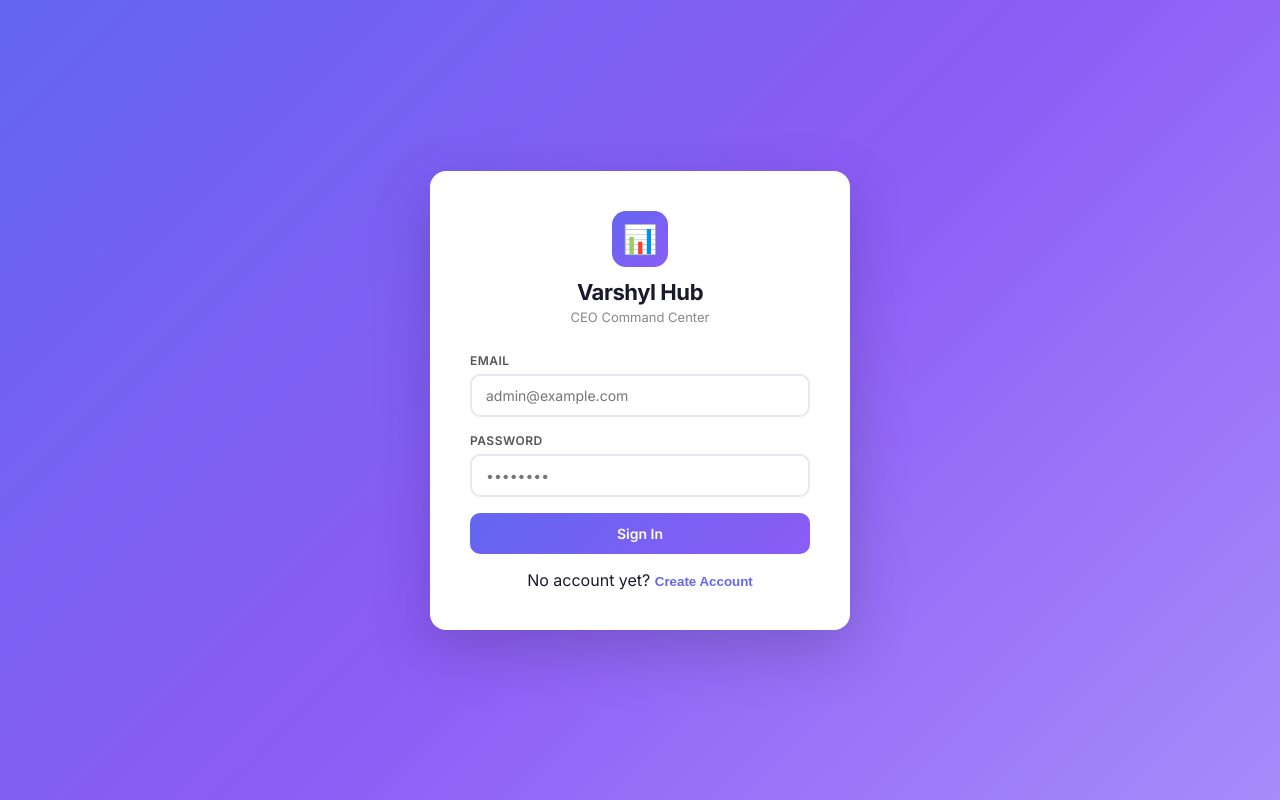
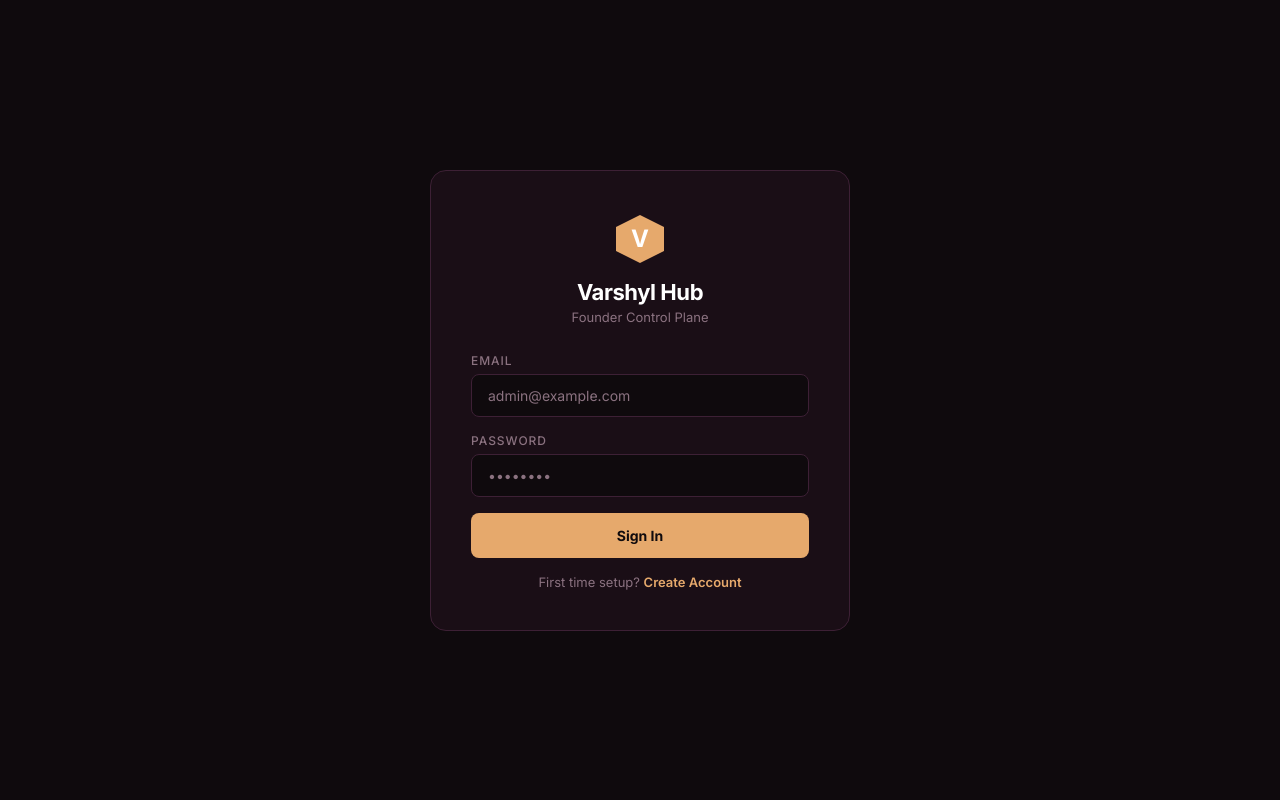
Before and after one commit to VagishKapila/varshyl-hub, a React (Vite) app in the folder client/: page / in a window 1280 px wide. Built offline with nearby package versions, Linux system fonts and the light colour scheme.

Commit message:
feat: redesign login page with Varshyl dark brand theme
Co-authored-by: Vagish Kapila <vaakapila@gmail.com>

```diff
--- a/client/src/pages/Login.jsx
+++ b/client/src/pages/Login.jsx
@@ -42,13 +42,31 @@ export const Login = ({ onSuccess }) => {
     }
   };
 
+  const getLoadingLabel = () => {
+    if (isSetup) return 'Creating account...';
+    return 'Signing in...';
+  };
+
   return (
     <div className="auth-screen">
       <div className="auth-card">
         <div className="auth-logo">
-          <div className="logo-icon">📊</div>
+          <svg className="auth-logo-mark" width="56" height="56" viewBox="0 0 56 56" aria-hidden="true">
+            <polygon points="28,4 52,16 52,40 28,52 4,40 4,16" fill="#E6A96C" />
+            <text
+              x="28"
+              y="36"
+              textAnchor="middle"
+              fill="#ffffff"
+              fontSize="24"
+              fontWeight="700"
+              fontFamily="Inter, system-ui, sans-serif"
+            >
+              V
+            </text>
+          </svg>
           <h1>Varshyl Hub</h1>
-          <p>{isSetup ? 'Create your account' : 'CEO Command Center'}</p>
+          <p>{isSetup ? 'Create your account' : 'Founder Control Plane'}</p>
         </div>
 
         {error && <div className="auth-error">{error}</div>}
@@ -92,34 +110,36 @@ export const Login = ({ onSuccess }) => {
             />
           </div>
 
-          <button type="submit" className="btn-primary" disabled={loading}>
-            {loading ? 'Loading...' : isSetup ? 'Create Account' : 'Sign In'}
+          <button type="submit" className="btn-primary auth-submit" disabled={loading}>
+            {loading ? getLoadingLabel() : isSetup ? 'Create Account' : 'Sign In'}
           </button>
         </form>
 
-        <div id="setup-note" style={{ marginTop: '16px', textAlign: 'center' }}>
+        <div className="auth-toggle-wrap">
           {isSetup ? (
             <>
               Already have an account?{' '}
               <button
+                type="button"
+                className="auth-toggle"
                 onClick={() => {
                   setIsSetup(false);
                   setError('');
                 }}
-                style={{ background: 'none', border: 'none', color: 'var(--primary)', cursor: 'pointer', fontWeight: '600' }}
               >
                 Sign In
               </button>
             </>
           ) : (
             <>
-              No account yet?{' '}
+              First time setup?{' '}
               <button
+                type="button"
+                className="auth-toggle"
                 onClick={() => {
                   setIsSetup(true);
                   setError('');
                 }}
-                style={{ background: 'none', border: 'none', color: 'var(--primary)', cursor: 'pointer', fontWeight: '600' }}
               >
                 Create Account
               </button>
--- a/client/src/styles/globals.css
+++ b/client/src/styles/globals.css
@@ -42,16 +42,17 @@ body {
   display: flex;
   align-items: center;
   justify-content: center;
-  background: linear-gradient(135deg, #6366f1 0%, #8b5cf6 50%, #a78bfa 100%);
+  background: #0F0A0D;
+  padding: 24px;
 }
 
 .auth-card {
-  background: var(--card);
+  background: #1A0E16;
+  border: 1px solid #3D2035;
   border-radius: 16px;
   padding: 40px;
   width: 100%;
   max-width: 420px;
-  box-shadow: 0 20px 60px rgba(0, 0, 0, 0.18);
 }
 
 .auth-logo {
@@ -59,30 +60,118 @@ body {
   margin-bottom: 28px;
 }
 
+.auth-logo-mark {
+  display: block;
+  margin: 0 auto 12px;
+}
+
 .auth-logo h1 {
   font-size: 22px;
   font-weight: 700;
-  color: var(--text);
+  color: #ffffff;
   letter-spacing: -0.02em;
 }
 
 .auth-logo p {
   font-size: 13px;
-  color: var(--text-muted);
+  color: #8B7280;
   margin-top: 4px;
 }
 
-.auth-logo .logo-icon {
-  width: 56px;
-  height: 56px;
-  background: linear-gradient(135deg, #6366f1, #8b5cf6);
-  border-radius: 14px;
-  display: flex;
-  align-items: center;
-  justify-content: center;
-  margin: 0 auto 12px;
-  font-size: 28px;
-  color: #fff;
+.auth-screen .form-group {
+  margin-bottom: 16px;
+}
+
+.auth-screen .form-group label {
+  display: block;
+  font-size: 12px;
+  font-weight: 500;
+  color: #8B7280;
+  margin-bottom: 6px;
+  text-transform: uppercase;
+  letter-spacing: 0.08em;
+}
+
+.auth-screen .form-group input {
+  width: 100%;
+  padding: 12px 16px;
+  background: #0F0A0D;
+  border: 1px solid #3D2035;
+  border-radius: 8px;
+  color: #F5E9E0;
+  font-size: 14px;
+  font-family: inherit;
+  transition: border-color 0.15s;
+  outline: none;
+}
+
+.auth-screen .form-group input:focus {
+  border-color: #E6A96C;
+}
+
+.auth-screen .form-group input::placeholder {
+  color: #8B7280;
+}
+
+.auth-screen .btn-primary.auth-submit {
+  width: 100%;
+  padding: 14px;
+  background: #E6A96C;
+  color: #0F0A0D;
+  border: none;
+  border-radius: 8px;
+  font-size: 14px;
+  font-weight: 700;
+  font-family: inherit;
+  cursor: pointer;
+  transition: background 0.15s;
+}
+
+.auth-screen .btn-primary.auth-submit:hover:not(:disabled) {
+  background: #D4956A;
+  transform: none;
+  box-shadow: none;
+}
+
+.auth-screen .btn-primary.auth-submit:disabled {
+  opacity: 0.7;
+  cursor: not-allowed;
+}
+
+.auth-error {
+  background: rgba(220, 38, 38, 0.1);
+  border: 1px solid rgba(220, 38, 38, 0.3);
+  color: #FCA5A5;
+  padding: 12px;
+  border-radius: 8px;
+  font-size: 13px;
+  margin-bottom: 16px;
+}
+
+.auth-error.hidden {
+  display: none;
+}
+
+.auth-toggle-wrap {
+  margin-top: 16px;
+  text-align: center;
+  font-size: 13px;
+  color: #8B7280;
+}
+
+.auth-toggle {
+  background: none;
+  border: none;
+  color: #E6A96C;
+  cursor: pointer;
+  font-weight: 600;
+  font-family: inherit;
+  font-size: inherit;
+  padding: 0;
+}
+
+.auth-toggle:hover {
+  color: #D4956A;
 }
 
 .form-group {
@@ -131,19 +220,6 @@ body {
 .btn-primary:hover {
   transform: translateY(-1px);
   box-shadow: 0 4px 16px rgba(99, 102, 241, 0.3);
-}
-
-.auth-error {
-  background: var(--danger-bg);
-  color: var(--danger);
-  padding: 10px 14px;
-  border-radius: 8px;
-  font-size: 13px;
-  margin-bottom: 16px;
-}
-
-.auth-error.hidden {
-  display: none;
 }
 
 /* ═══ APP LAYOUT ═══ */
```
